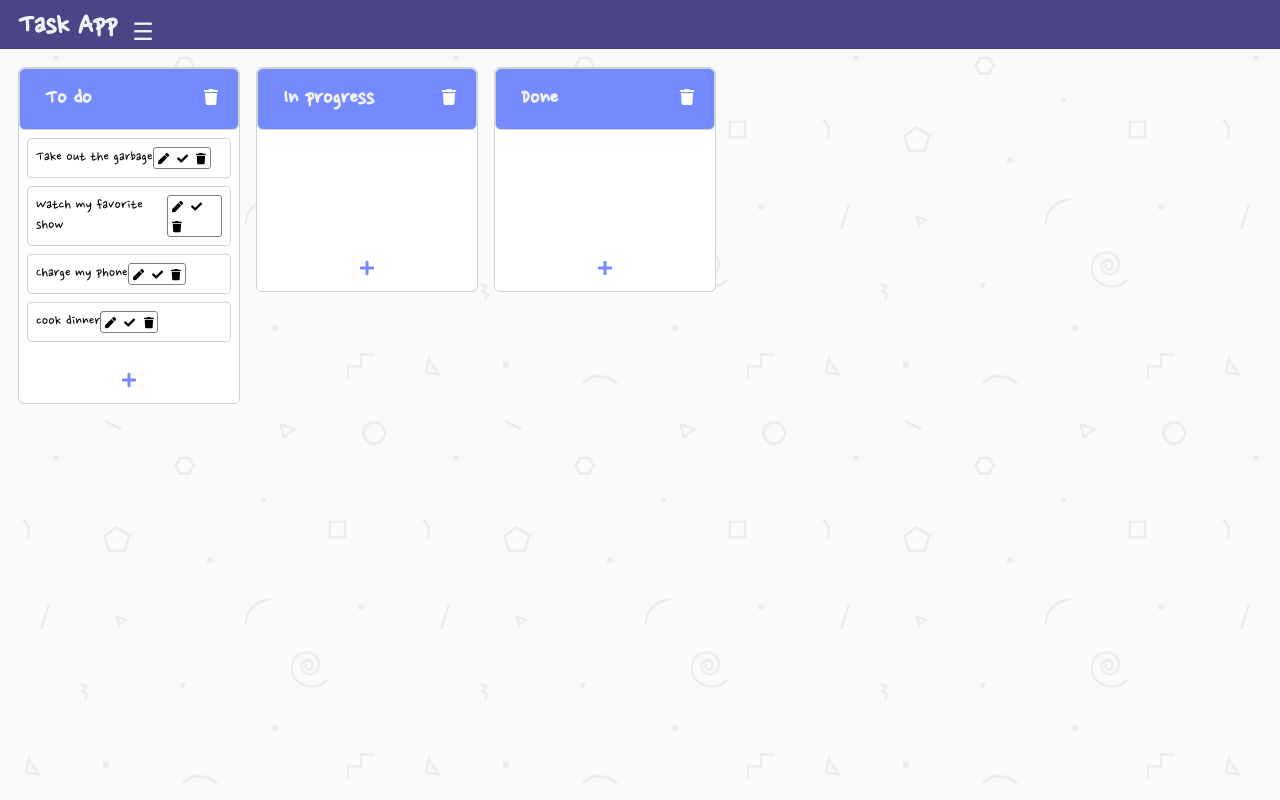
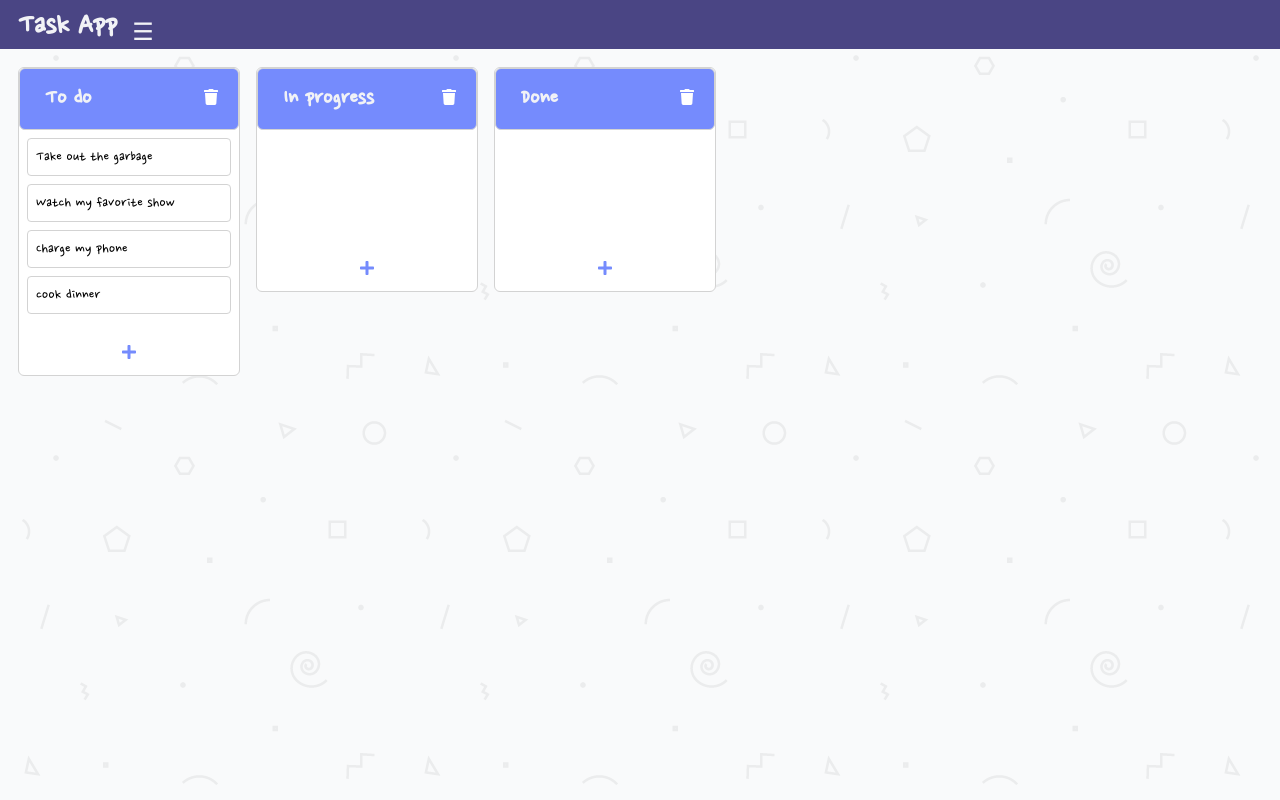
Before and after one commit to lbskinner/react-typescript-task-list, a React (Create React App) app: page / in a window 1280 px wide. Shown: the top 800 px of the page. Built offline with nearby package versions, Linux system fonts and the light colour scheme.

Commit message:
when hover task, the task tool bar shows

```diff
--- a/src/components/Task/Task.styles.ts
+++ b/src/components/Task/Task.styles.ts
@@ -18,6 +18,7 @@ export const Container = styled.div<TaskStyleProps>`
       : "white"};
 
   display: flex;
+  position: relative;
 `;
 
 export const Handle = styled.div`
--- a/src/components/Task/Task.tsx
+++ b/src/components/Task/Task.tsx
@@ -9,6 +9,19 @@ type TaskProps = {
 };
 
 class Task extends React.Component<TaskProps> {
+  state = {
+    open: false,
+    taskId: "",
+  };
+
+  onMouseEnter = (taskId: string) => {
+    this.setState({ open: true, taskId: taskId });
+  };
+
+  onMouseLeave = () => {
+    this.setState({ open: false });
+  };
+
   render() {
     // const isDragDisabled: boolean = this.props.task.id === "task-1";
     return (
@@ -19,6 +32,8 @@ class Task extends React.Component<TaskProps> {
       >
         {(provided, snapshot) => (
           <Container
+            onMouseEnter={() => this.onMouseEnter(this.props.task.id)}
+            onMouseLeave={this.onMouseLeave}
             {...provided.draggableProps}
             // leave the dragHandleProps here allows users to drag anywhere on the task
             {...provided.dragHandleProps}
@@ -30,7 +45,7 @@ class Task extends React.Component<TaskProps> {
             {/* created separate handle component allows users to only able to drag on the component */}
             {/* <Handle {...provided.dragHandleProps} /> */}
             {this.props.task.content}
-            <TaskBar taskId={this.props.task.id} />
+            {this.state.open && <TaskBar taskId={this.props.task.id} />}
           </Container>
         )}
       </Draggable>
--- a/src/components/TaskBar/TaskBar.tsx
+++ b/src/components/TaskBar/TaskBar.tsx
@@ -4,14 +4,18 @@ import { faPen, faCheck, faTrash } from "@fortawesome/free-solid-svg-icons";
 import styled from "styled-components";
 
 const ToolBar = styled.div`
-  border: 1px solid gray;
+  border: 1px solid lightgray;
   border-radius: 3px;
+  position: absolute;
+  transform: translateY(-100%);
+  left: 50%;
+  background-color: white;
 `;
 
 const ToolButton = styled.button`
   background: none;
   cursor: pointer;
-  font-size: 0.7em;
+  font-size: 0.8em;
   outline: 0;
   padding: 2px 4px;
   border: 0;
@@ -31,11 +35,13 @@ const TaskBar: React.FC<TaskBarProps> = ({ taskId }) => {
     console.log("Edit Button Clicked", taskId);
     console.log("====================================");
   };
+
   const handleClickCheck = (taskId: string) => {
     console.log("====================================");
     console.log("Check Button Clicked", taskId);
     console.log("====================================");
   };
+
   const handleClickDelete = (taskId: string) => {
     console.log("====================================");
     console.log("Delete Button Clicked", taskId);
```
